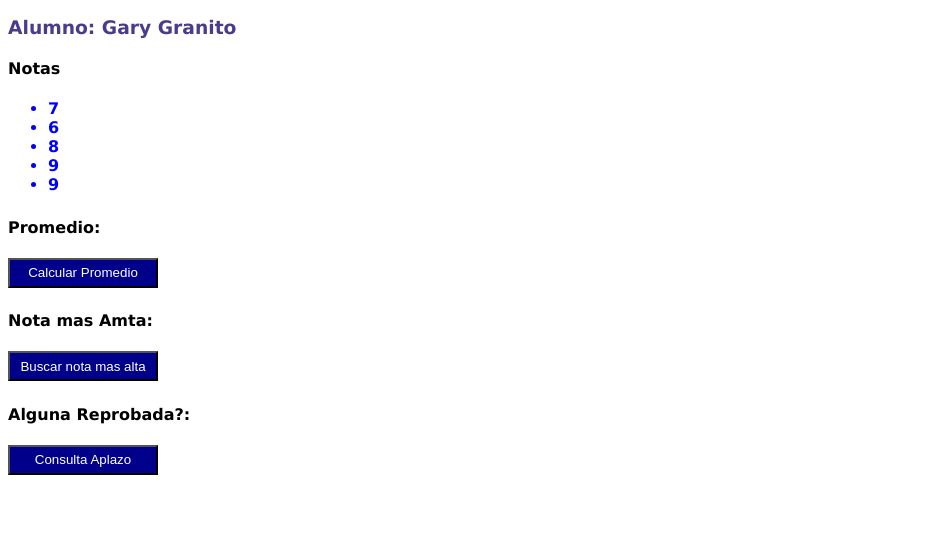
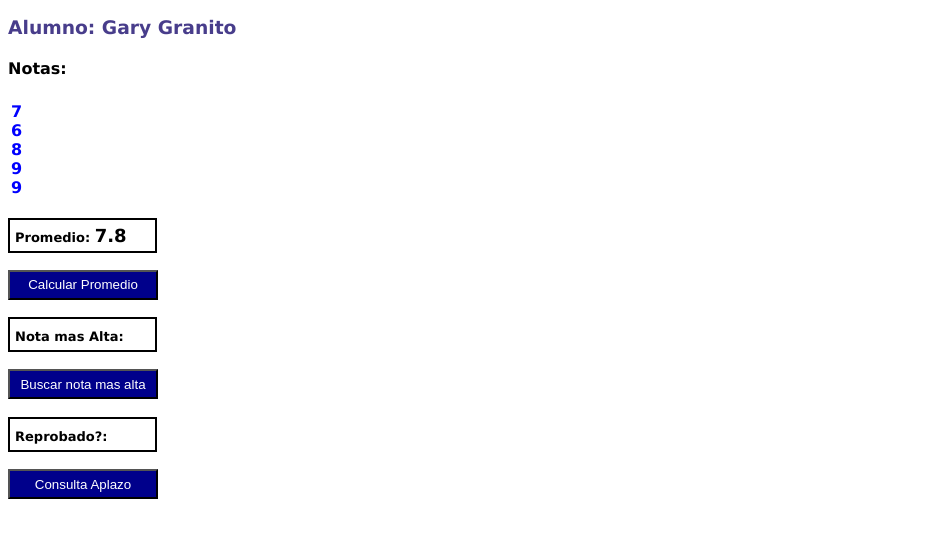
Before and after one commit to Luis-Alfredo-Felipe/java-Script, a plain HTML site: page 60 - Boletin Estudiantil/index.html in a window 1280 px wide. Both pictures are taken after a click on the button "Calcular Promedio". Shown: the part 243-780 px from the top of the page, without its empty margins (0-929 px from the left). Drawn offline with Linux system fonts and the light colour scheme.

Commit message:
Quinto commit

```diff
--- a/59 Boleta de Calificaciones/script.js
+++ b/59 Boleta de Calificaciones/script.js
@@ -21,5 +21,5 @@ function calcularPromedio(){
     let promedio = suma / calificaciones.length;
     let resultado = promedio >= 60 ? "Aprobado":"Reprobado";
 
-    document.getElementById("resultado").textContent = `Proedio: ${promedio.toFixed(2)} -${resultado}`;
+    document.getElementById("resultado").textContent = `Promedio: ${promedio.toFixed(2)} -${resultado}`;
     }
--- a/60 - Boletin Estudiantil/index.html
+++ b/60 - Boletin Estudiantil/index.html
@@ -17,20 +17,18 @@
         <h3>Alumno: Gary Granito</h3>
     </div>
 
-    <h4>Notas</h4>
-    <ul id="listaNota">
-    </ul>
+    <h4>Notas:</h4>
+    <ul id="listaNota"></ul>
 
     <div class="info">
         <h4>Promedio: <span id="promedio"></span></h4>
-        <button onclick="calcularPromedio">Calcular Promedio</button>
-        <h4>Nota mas Amta: <span id="nota"></span></h4>
+        <button onclick="calcularPromedio()">Calcular Promedio</button>
+        <h4>Nota mas Alta: <span id="nota"></span></h4>
         <button onclick="notaMasAlta()">Buscar nota mas alta</button>
 
-        <h4>Alguna Reprobada?: <span id="aplazo"></span></h4>
+        <h4>Reprobado?: <span id="aplazo"></span></h4>
         <button onclick="hayAplazo()">Consulta Aplazo</button>
     </div>
 
-</div>
 </body>
 </html>
--- a/60 - Boletin Estudiantil/script.js
+++ b/60 - Boletin Estudiantil/script.js
@@ -15,7 +15,7 @@ function calcularPromedio(){
         suma += arreglo[i];
     }
     let promedio = (suma/5);
-    document.getElementById("proemdio").textContent=promedio;
+    document.getElementById("promedio").textContent=promedio;
 }
 
 function notaMasAlta(){
--- a/60 - Boletin Estudiantil/style.css
+++ b/60 - Boletin Estudiantil/style.css
@@ -8,6 +8,11 @@ h2{
 
 h3{
     color: darkslateblue
+}
+
+ul{
+    list-style: none;
+    padding: 3px;
 }
 
 li{
@@ -38,5 +43,14 @@ button:hover{
 .info span {
     font-weight: bolder;
     font-size: large;
-    color: blue;
+    color: rgb(0, 0, 0);
 }
+
+.info h4{
+    font-size: 13px;
+    border: 2px solid black;
+    width: 135px;
+    padding: 5px;
+    font-family: 'Lucida Sans', 'Lucida Sans Regular', 'Lucida Grande', 'Lucida Sans Unicode', Geneva, Verdana, sans-serif;
+    background-color: transparent;
+}
```
Also changed, not shown: 64 - Recorrer Arrays y Doms/index.html (+10 -1 lines), 66 - Calculos con Arrays y DOM/index.html (+8 -0 lines).
